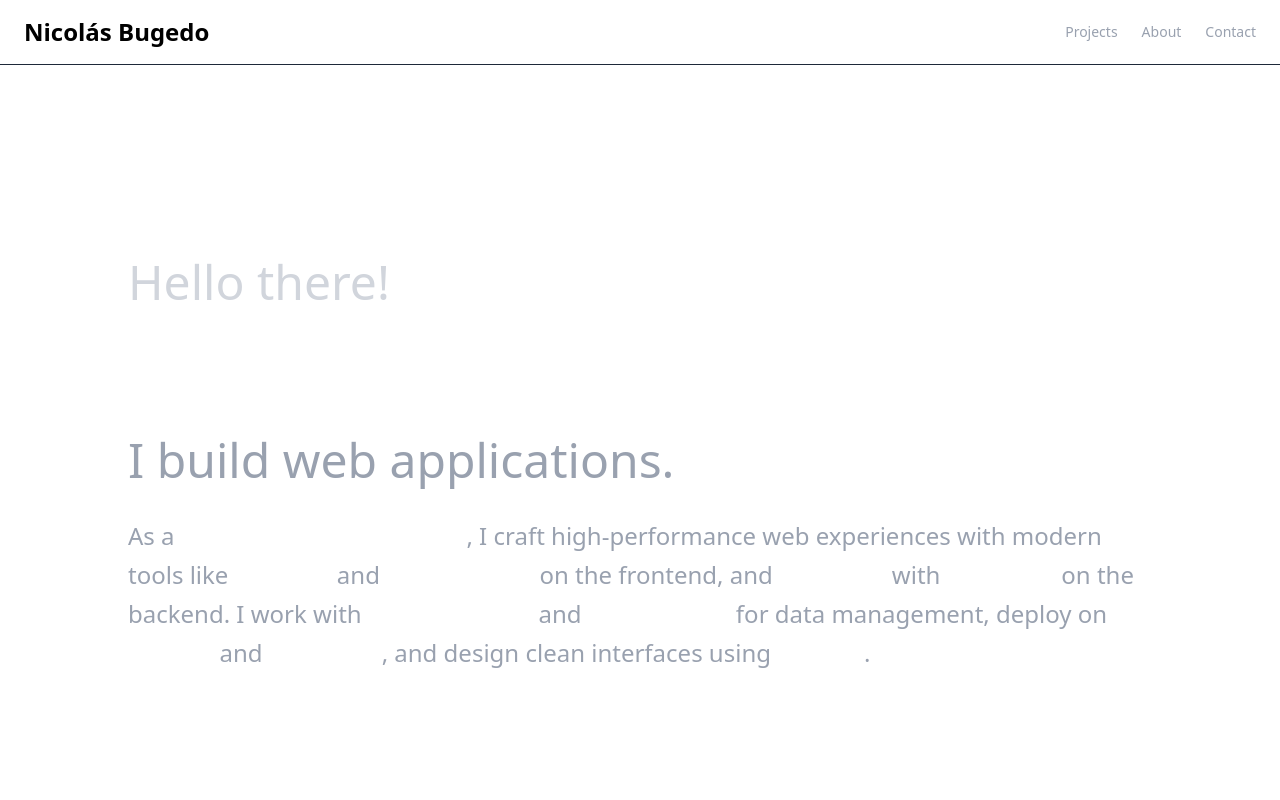
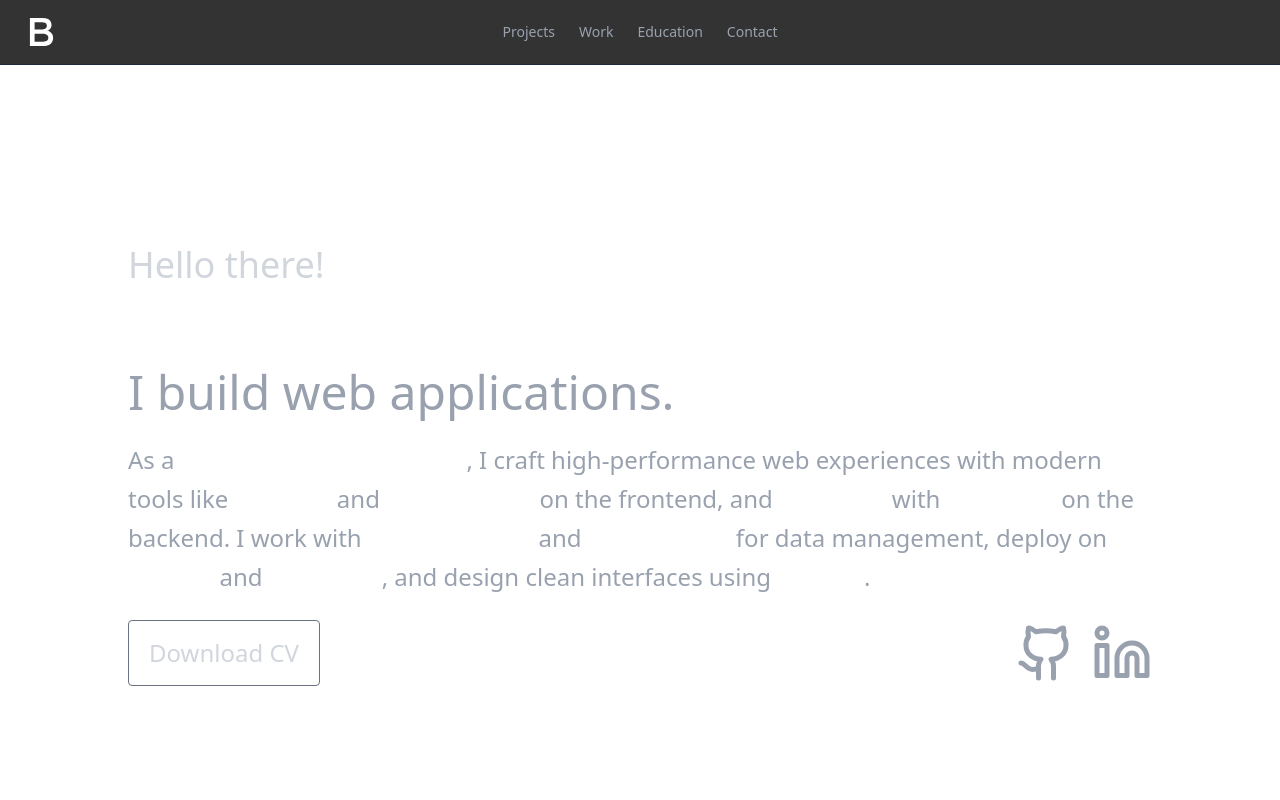
Before and after one commit to Bugedo/bugedo.dev, a Next.js app: page / in a window 1280 px wide. Shown: the top 800 px of the page. Built offline with nearby package versions, Linux system fonts and the light colour scheme.

Commit message:
feat: move CV download button to hero, add logo and smooth scrolling links to header, add social icons to hero

```diff
--- a/components/Footer.tsx
+++ b/components/Footer.tsx
@@ -5,6 +5,7 @@ import Image from 'next/image';
 export function Footer() {
   return (
     <footer
+      id="contact"
       className="relative overflow-hidden bg-[#171717] px-6 lg:px-30 py-10 min-h-[780px] md:min-h-fit"
       style={{
         backgroundImage: "url('/stars_pattern_large_delicate_bg.svg')",
@@ -104,17 +105,6 @@ export function Footer() {
             </DataList.Item>
           </DataList.Root>
         </div>
-
-        {/* Download CV Button */}
-        <div>
-          <a
-            href="/nicolas-bugedo-fullstack-cv.pdf"
-            download
-            className="inline-block px-4 py-2 border border-gray-500 text-gray-300 rounded hover:bg-gray-700 hover:text-gray-100 transition-colors duration-200"
-          >
-            Download CV
-          </a>
-        </div>
       </div>
 
       {/* Footer bottom text */}
--- a/components/Header.tsx
+++ b/components/Header.tsx
@@ -1,13 +1,23 @@
 export function Header() {
   return (
-    <header className="flex justify-between items-center px-6 py-4 border-b border-gray-800">
-      <h1 className="text-2xl font-bold">Nicolás Bugedo</h1>
-      <nav className="flex gap-6 text-sm text-gray-400">
+    <header className="sticky top-0 z-50 flex items-center px-6 py-4 border-b border-gray-800 bg-black/80 backdrop-blur">
+      <a href="#home" className="flex items-center gap-3">
+        <img
+          src="/logo.svg"
+          alt="Logo"
+          className="w-8 h-8 transition-transform duration-300 hover:scale-110"
+        />
+      </a>
+
+      <nav className="absolute left-1/2 transform -translate-x-1/2 flex gap-6 text-sm text-gray-400">
         <a href="#projects" className="hover:text-white">
           Projects
         </a>
-        <a href="#about" className="hover:text-white">
-          About
+        <a href="#work" className="hover:text-white">
+          Work
+        </a>
+        <a href="#education" className="hover:text-white">
+          Education
         </a>
         <a href="#contact" className="hover:text-white">
           Contact
--- a/components/Hero.tsx
+++ b/components/Hero.tsx
@@ -1,17 +1,22 @@
 'use client';
+
+import { Github, Linkedin } from 'lucide-react';
 
 export default function Hero() {
   return (
-    <section className="relative flex flex-col lg:justify-center items-center py-10 h-screen px-4 text-white overflow-hidden">
-      <div className="flex flex-col gap-8 max-w-5xl z-10">
-        <p className="text-5xl font-medium text-gray-300">Hello there!</p>
+    <section
+      id="home"
+      className="relative flex flex-col lg:justify-center items-center py-8 h-screen px-4 text-white overflow-hidden"
+    >
+      <div className="flex flex-col max-w-5xl z-10">
+        <p className="text-4xl font-medium text-gray-300">Hello there!</p>
 
         <div className="flex flex-col gap-2">
-          <h1 className="text-7xl font-bold leading-tight">I'm Nicolás Bugedo.</h1>
+          <h1 className="text-6xl font-bold leading-tight">I'm Nicolás Bugedo.</h1>
           <h2 className="text-5xl font-light text-gray-400">I build web applications.</h2>
         </div>
 
-        <p className="text-2xl text-gray-400 leading-relaxed">
+        <p className="text-2xl text-gray-400 py-6 leading-relaxed">
           As a <span className="text-white text-3xl"> Full-Stack Developer</span>, I craft
           high-performance web experiences with modern tools like{' '}
           <span className="text-white text-3xl"> Next.js</span> and{' '}
@@ -24,6 +29,35 @@ export default function Hero() {
           <span className="text-white text-3xl"> Railway</span> , and design clean interfaces using{' '}
           <span className="text-white text-3xl"> Figma</span>.
         </p>
+
+        <div className="flex items-center justify-between gap-6">
+          <a
+            href="/nicolas-bugedo-fullstack-cv.pdf"
+            download
+            className="inline-block text-2xl px-5 py-4 border border-gray-500 text-gray-300 rounded hover:bg-gray-700 hover:text-gray-100 transition-colors duration-200"
+          >
+            Download CV
+          </a>
+
+          <div className="flex gap-4 text-gray-400">
+            <a
+              href="https://github.com/CaimanBrujo"
+              target="_blank"
+              rel="noopener noreferrer"
+              className="hover:text-white transition-colors hover:scale-110 duration-200"
+            >
+              <Github className="w-15 h-15" />
+            </a>
+            <a
+              href="https://www.linkedin.com/in/nicobugedo/"
+              target="_blank"
+              rel="noopener noreferrer"
+              className="hover:text-white transition-colors hover:scale-110 duration-200"
+            >
+              <Linkedin className="w-15 h-15" />
+            </a>
+          </div>
+        </div>
       </div>
     </section>
   );
--- a/package.json
+++ b/package.json
@@ -28,6 +28,7 @@
     "@radix-ui/react-tabs": "^1.1.12",
     "@radix-ui/themes": "^3.2.1",
     "@supabase/supabase-js": "^2.51.0",
+    "lucide-react": "^0.525.0",
     "next": "^15.3.5",
     "react": "^19.1.0",
     "react-dom": "^19.1.0"
--- a/styles/globals.css
+++ b/styles/globals.css
@@ -1 +1,6 @@
 @import 'tailwindcss';
+
+html {
+  scroll-behavior: smooth;
+  scroll-snap-type: y mandatory;
+}
```
Also changed, not shown: 1 other file (tests, documents, lock files or other folders).
